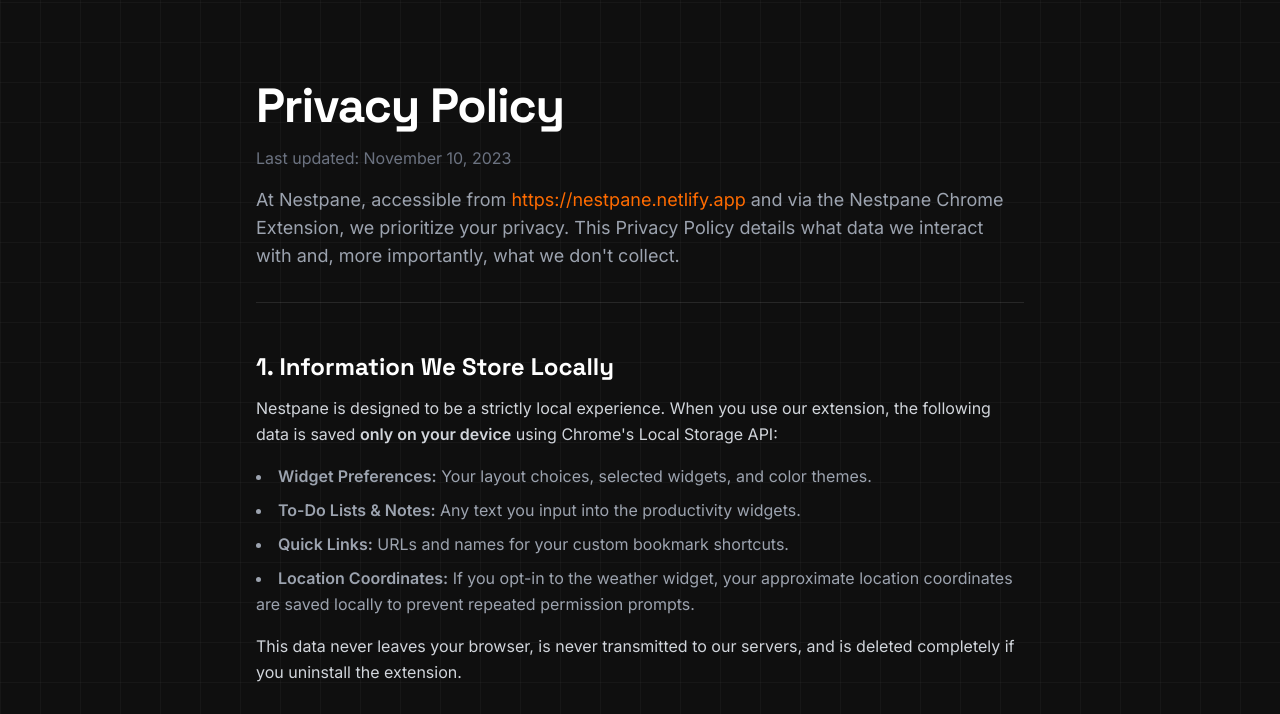
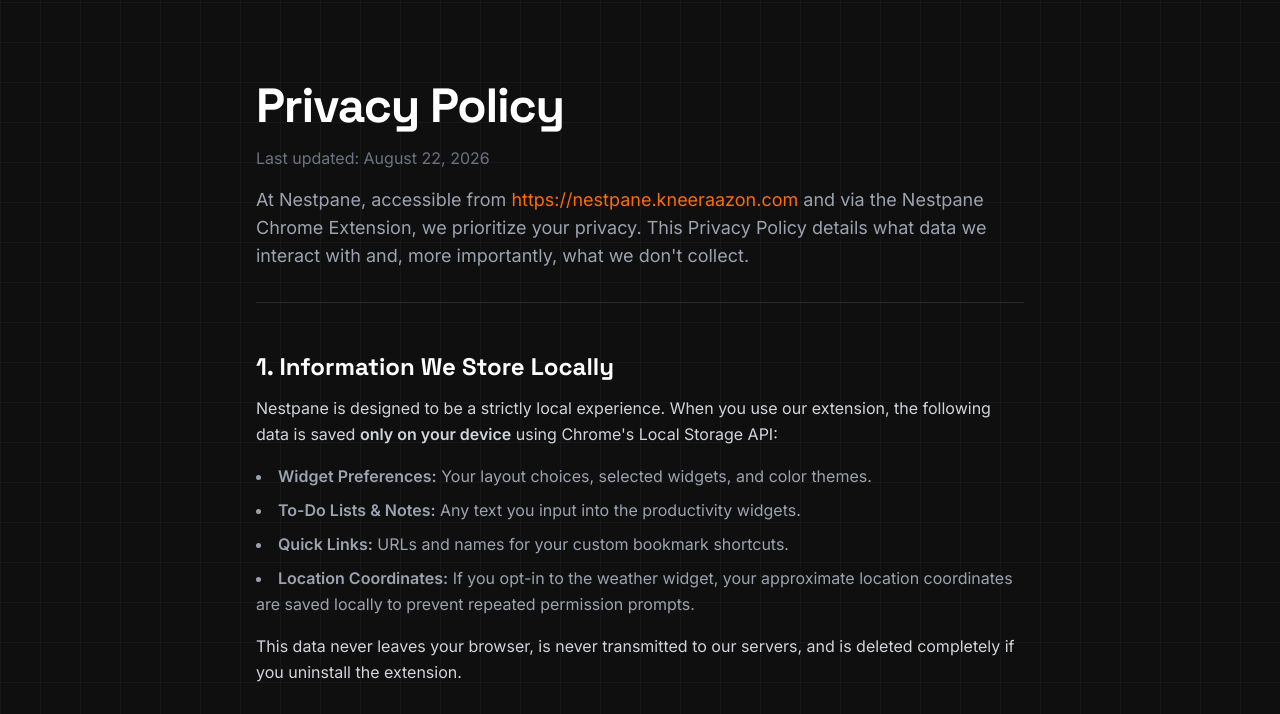
Before and after one commit to karkinirajan/Nestpane, a plain HTML site: page privacy.html in a window 1280 px wide. Shown: the part 78-792 px from the top of the page. Drawn offline with nearby package versions, Linux system fonts and the light colour scheme.

Commit message:
feat: migrate homepage to a custom domain for OAuth verification (v1.9.6)
Google's OAuth verification rejects app homepages hosted on shared
platform subdomains ("The website of your home page URL is not
registered to you") no matter how many times Search Console's
URL-prefix method verifies it -- see
https://support.google.com/cloud/answer/13807376. Fixed by moving the
homepage to nestpane.kneeraazon.com, a subdomain of an existing owned
domain (DNS on Cloudflare, CNAME'd to nestpane.netlify.app), verified
in Search Console as a Domain property.

- webapp/index.html: canonical/og:url updated; add application-name
  and og:site_name meta tags as an unambiguous app-name signal for the
  "app name doesn't match your home page" check
- webapp/privacy.html, terms.html: self-referencing links updated,
  "Last updated" bumped
- extension/newtab.html: in-app Privacy Policy / Terms of Service
  footer links updated to the new domain
- Both READMEs: document why the migration was necessary and what to
  update if the domain ever changes again
- extension/fouc.js: fix last remaining lint warning (unused catch
  binding)

Bumps extension to v1.9.6.

```diff
--- a/privacy.html
+++ b/privacy.html
@@ -75,10 +75,10 @@
       <!-- Header -->
       <div class="mb-12 border-b border-white/10 pb-8">
         <h1 class="text-4xl md:text-5xl font-bold text-white mb-4 tracking-tight">Privacy Policy</h1>
-        <p class="text-gray-500">Last updated: November 10, 2023</p>
+        <p class="text-gray-500">Last updated: August 22, 2026</p>
         <p class="text-gray-400 mt-4 text-lg">
-          At Nestpane, accessible from <a href="https://nestpane.netlify.app"
-            class="text-[#FF6B00] hover:underline">https://nestpane.netlify.app</a> and via the Nestpane Chrome
+          At Nestpane, accessible from <a href="https://nestpane.kneeraazon.com"
+            class="text-[#FF6B00] hover:underline">https://nestpane.kneeraazon.com</a> and via the Nestpane Chrome
           Extension, we prioritize your privacy. This Privacy Policy details what data we interact with and, more
           importantly, what we don't collect.
         </p>
```
Also changed, not shown: index.html (+4 -2 lines), terms.html (+2 -2 lines), README.md.
